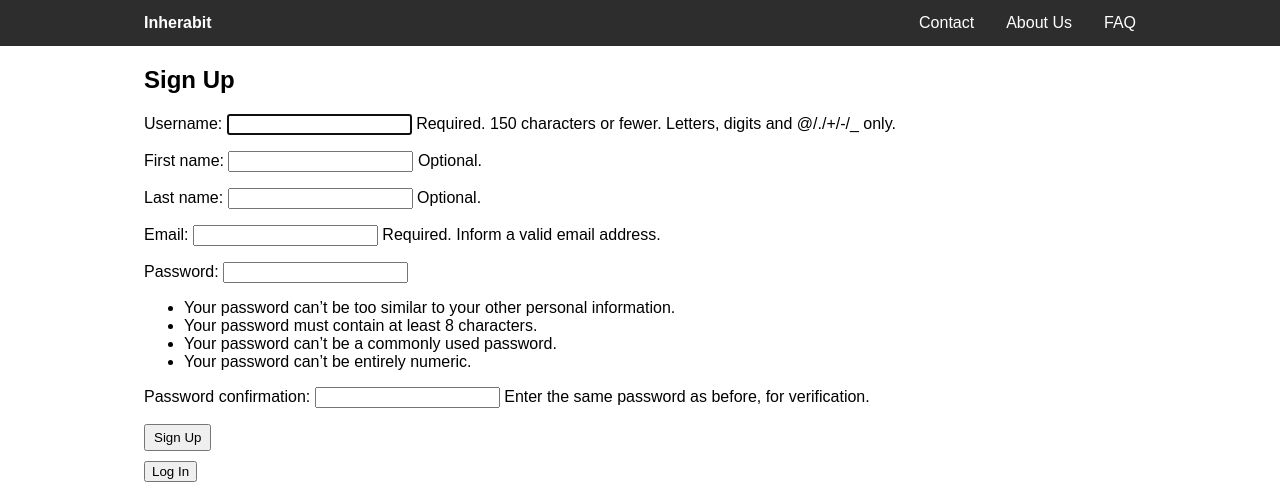
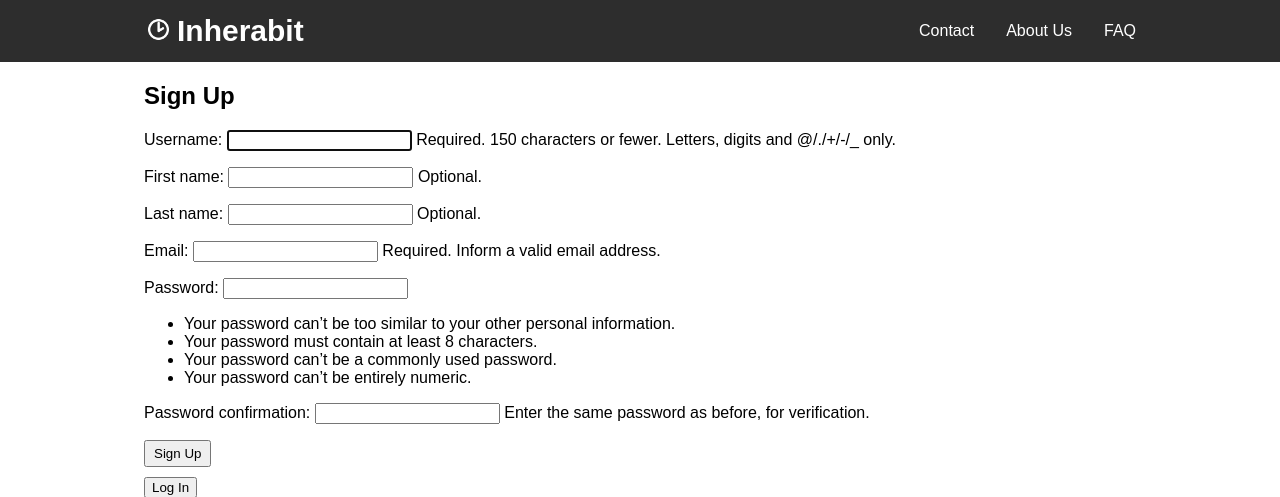
Before and after one commit to MerlinB/Inherabit, a Django app: page /fw/signup/ in a window 1280 px wide. Shown: the top 497 px of the page. Run offline with Django 3.2, Linux system fonts and the light colour scheme; some libraries are stand-ins or nearby versions.

Commit message:
header update 2

```diff
--- a/src/framework/static/framework/style/style.css
+++ b/src/framework/static/framework/style/style.css
@@ -23,6 +23,10 @@ nav ul {
 nav li {
   float: left;
 }
+nav img {
+  width: 29px;
+  padding-right: 4px;
+}
 nav li a {
   display: block;
   color: white;
@@ -36,10 +40,14 @@ nav li a:hover {
 nav .nav-brand {
   float: left;
   font-weight: bold;
-
+  font-size: 30px;
 }
 nav .nav-category {
   float: right;
+  height: 30px;
+}
+nav .nav-element {
+  padding: 22px 16px;
 }
 
 /* BODY */
--- a/src/framework/templates/framework/components/header.html
+++ b/src/framework/templates/framework/components/header.html
@@ -31,10 +31,11 @@
 <div class="header">
   <nav>
     <ul>
-      <li class="nav-brand"><a href="#">Inherabit</a></li>
-      <li class="nav-category"><a href="#">FAQ</a></li>
-      <li class="nav-category"><a href="#">About Us</a></li>
-      <li class="nav-category"><a href="#">Contact</a></li>
+      <!--<li class="nav-brand"><a href="#"><img src="{% static '/framework/style/logo-big.png' %}"></a></li>-->
+      <li class="nav-brand"><a href="#"><img src="{% static '/framework/style/logo-big.png' %}">Inherabit</a></li>
+      <li class="nav-category"><a href="#" class="nav-element">FAQ</a></li>
+      <li class="nav-category"><a href="#" class="nav-element">About Us</a></li>
+      <li class="nav-category"><a href="#" class="nav-element">Contact</a></li>
     </ul>
   </nav>
 </div>
```
Also changed, not shown: src/dms/migrations/0004_auto_20170913_1436.py (added), src/dms/migrations/0007_merge_20170913_1602.py (added), src/framework/static/framework/style/logo-big.png (added).
